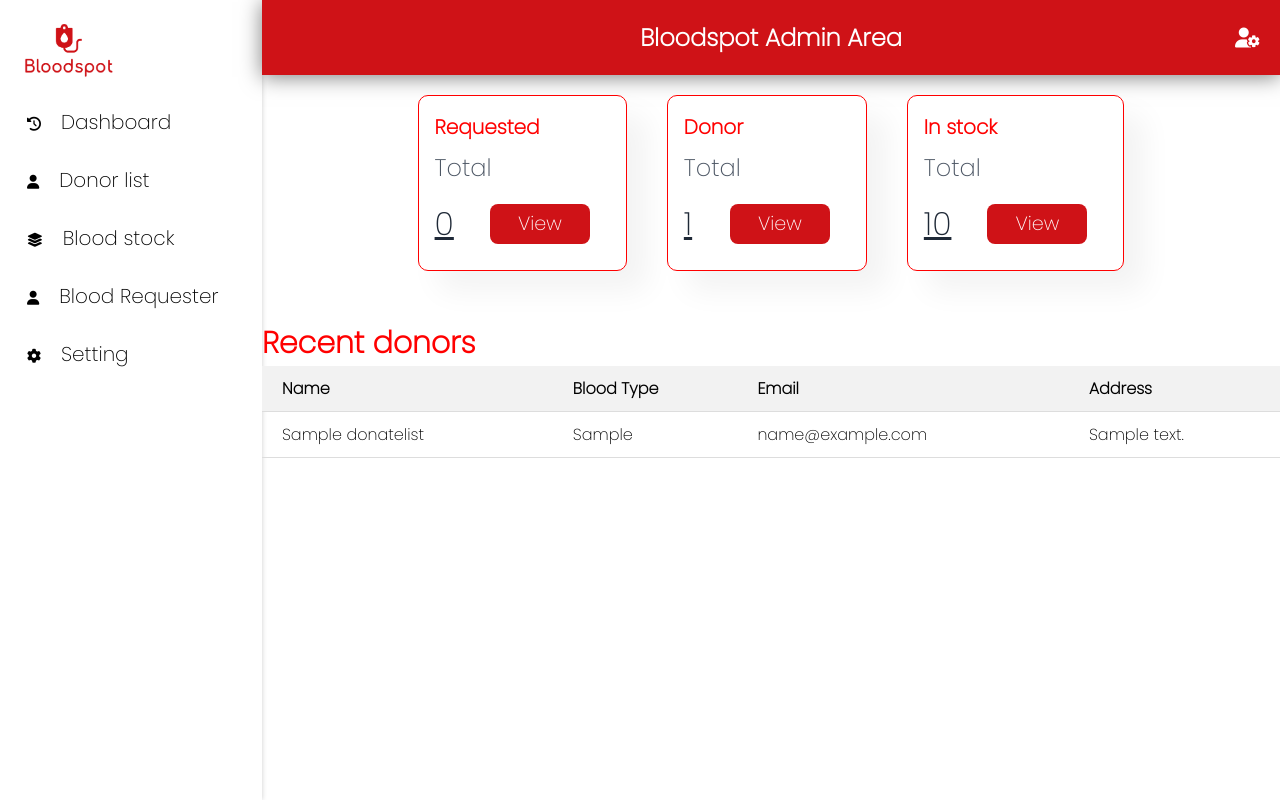
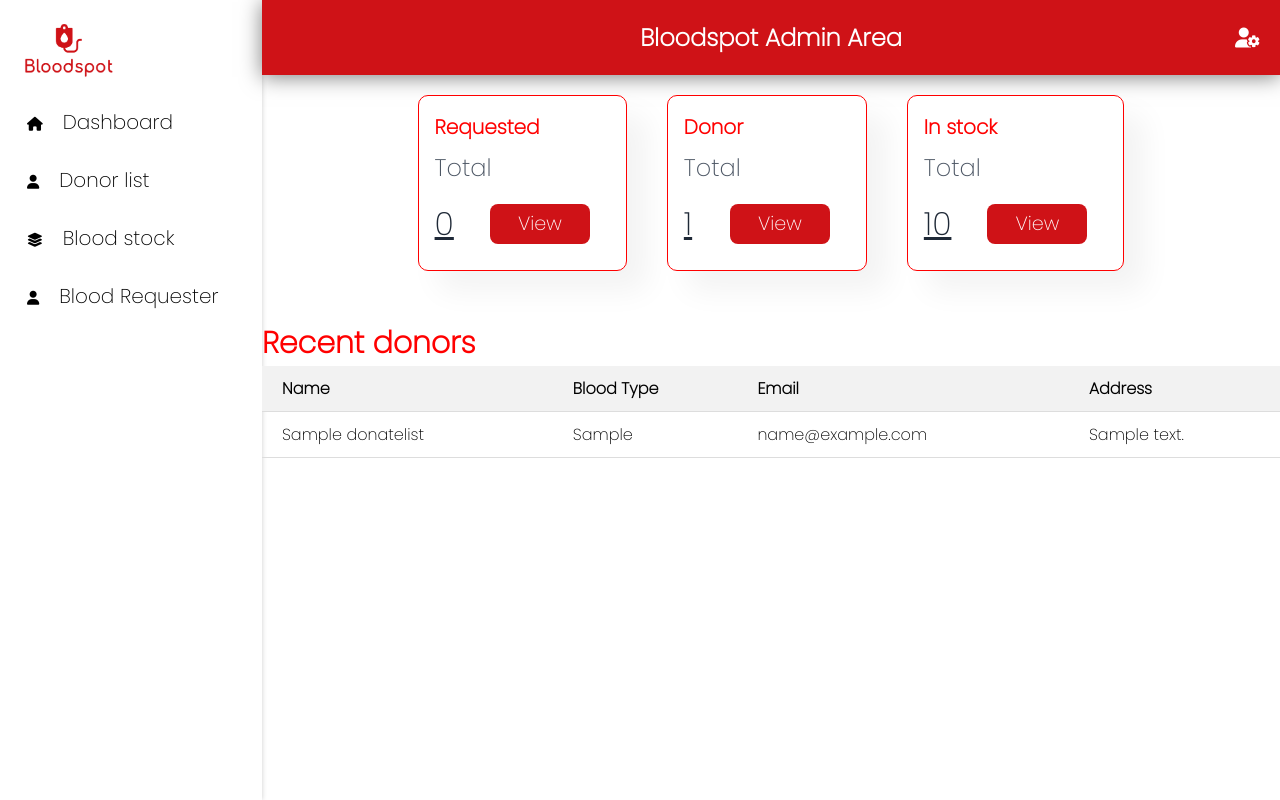
Before and after one commit to Dinanath99/Bloodspot, a PHP site: page /admin/admin.php in a window 1280 px wide. Run offline with PHP 8.4, Linux system fonts and the light colour scheme; the visitor is signed in with stand-in values (Sample User, id 1); tables that the repository leaves empty or names only in its code hold one stand-in row (values such as "Sample post").

Commit message:
comment has been deleted

```diff
--- a/admin/admin.php
+++ b/admin/admin.php
@@ -53,7 +53,7 @@ $donate = $stmt->fetchALL(PDO::FETCH_ASSOC);
                         <!-- <span class="nav-item">Admin Panel</span> -->
                     </a></li>
                 <li><a href="#">
-                        <i class="fa-solid fa-clock-rotate-left"></i>
+                        <i class="fa-solid fa-house"></i>
                         <span class="nav-item">Dashboard</span>
                     </a></li>
                 <li><a href="donorlist.php">
@@ -68,18 +68,7 @@ $donate = $stmt->fetchALL(PDO::FETCH_ASSOC);
                         <i class="fas fa-user"></i>
                         <span class="nav-item">Blood Requester</span>
                     </a></li>
-                <li><a href="adminsetting.php">
-                        <i class="fas fa-cog"></i>
-                        <span class="nav-item">Setting</span>
-                    </a></li>
-                <!-- <li><a href="testtable.php">
-                        <i class="fas fa-question-circle"></i>
-                        <span class="nav-item">Testtable</span>
-                    </a></li> -->
-                <!-- <li><a href="logoutadmin.php" class="logout">
-                        <i class="fas fa-sign-out-alt"></i>
-                        <span class="nav-item">Logout</span>
-                    </a></li> -->
+
             </ul>
         </nav>
 
--- a/admin/adminsidebar.php
+++ b/admin/adminsidebar.php
@@ -47,10 +47,7 @@
                         <i class="fas fa-question-circle"></i>
                         <span class="nav-item">Help</span>
                     </a></li>
-                <!-- <li><a href="logoutadmin.php" class="logout">
-                        <i class="fas fa-sign-out-alt"></i>
-                        <span class="nav-item">Logout</span>
-                    </a></li> -->
+
             </ul>
         </nav>
     </div>
```
Also changed, not shown: admin/bloodstock.php (+2 -17 lines), admin/donorlist.php (+3 -18 lines), admin/requestlist.php (+8 -19 lines), history.php (+20 -24 lines), index.php (+1 -28 lines), requestblood.php (+2 -12 lines), userdashboard.php (+5 -13 lines).
